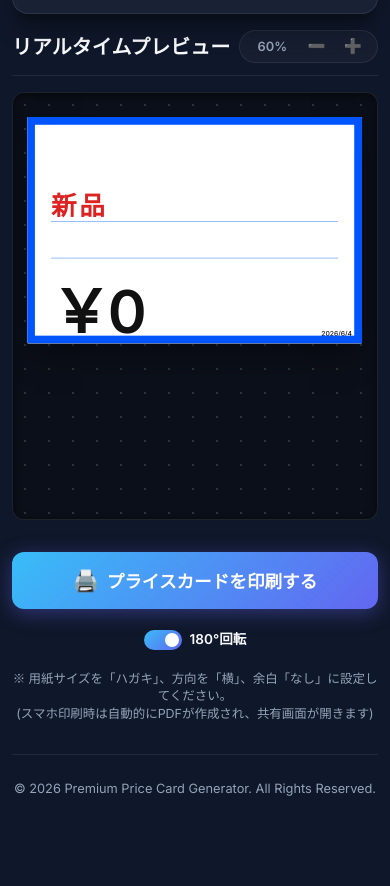
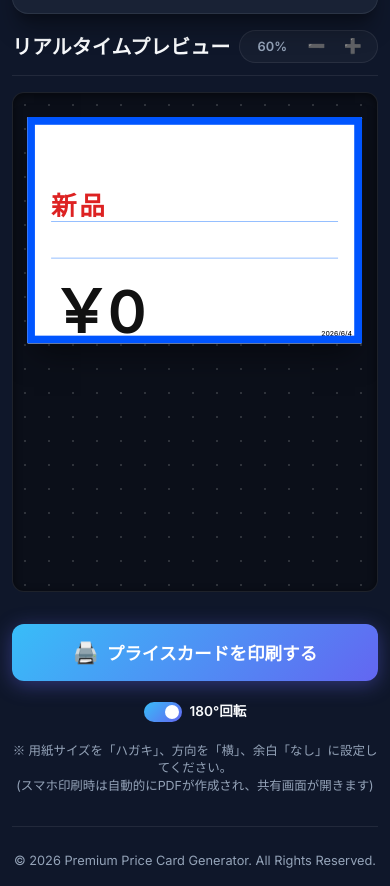
Before and after one commit to Nmasay/oj-price-gen, a website built with Vite: page index.html in a window 390 px wide. Shown: the part 817-1703 px from the top of the page. Before the commit the page ends 1631 px from the top, so only its background shows below. Built offline with nearby package versions, Linux system fonts and the light colour scheme.

Commit message:
style: モバイル表示時のプレビューエリア高さを500pxに制限し無駄な隙間を削減

```diff
--- a/css/style.css
+++ b/css/style.css
@@ -1209,7 +1209,9 @@ input:checked + .slider-round:before {
 
   .preview-wrapper {
     order: 2;
-    min-height: 360px;
+    height: 500px;
+    min-height: auto;
+    flex-grow: 0;
     padding: 1.5rem 0.5rem;
     border-radius: 12px;
     overflow-x: hidden;
```
